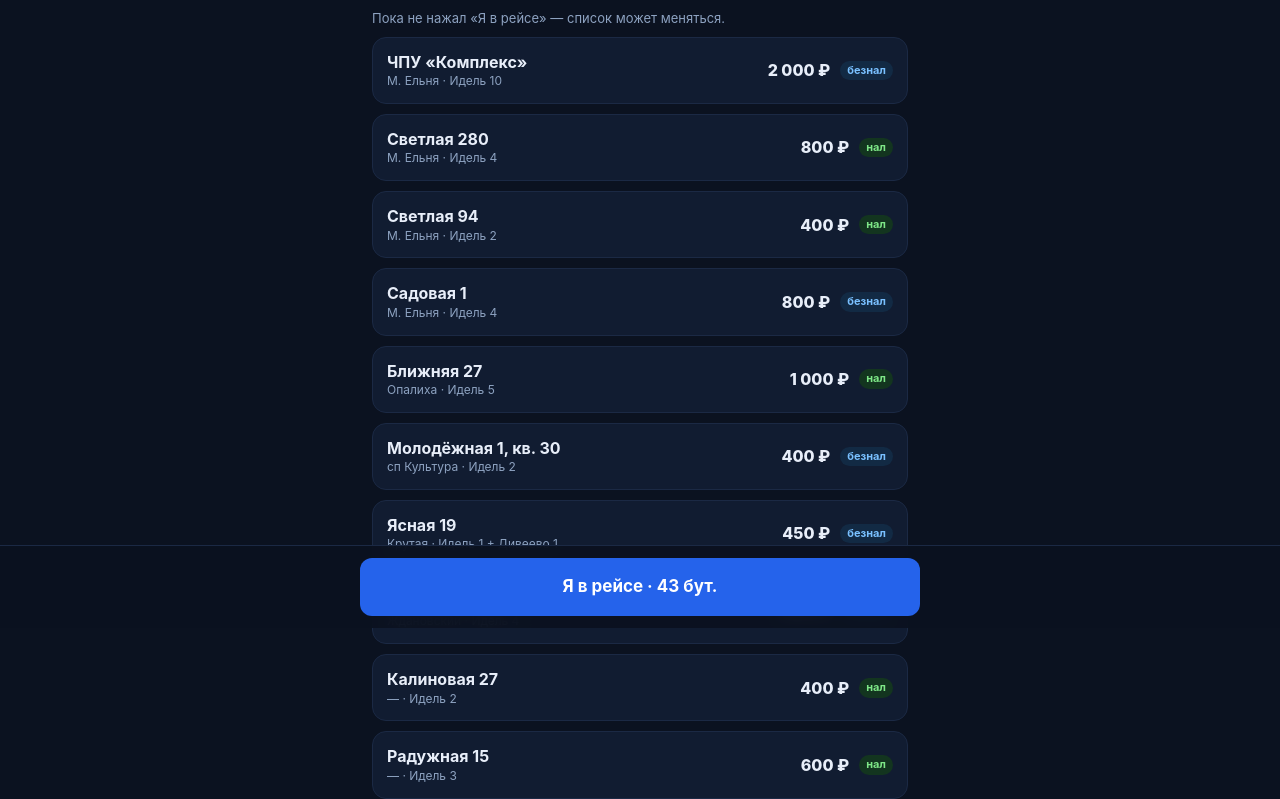
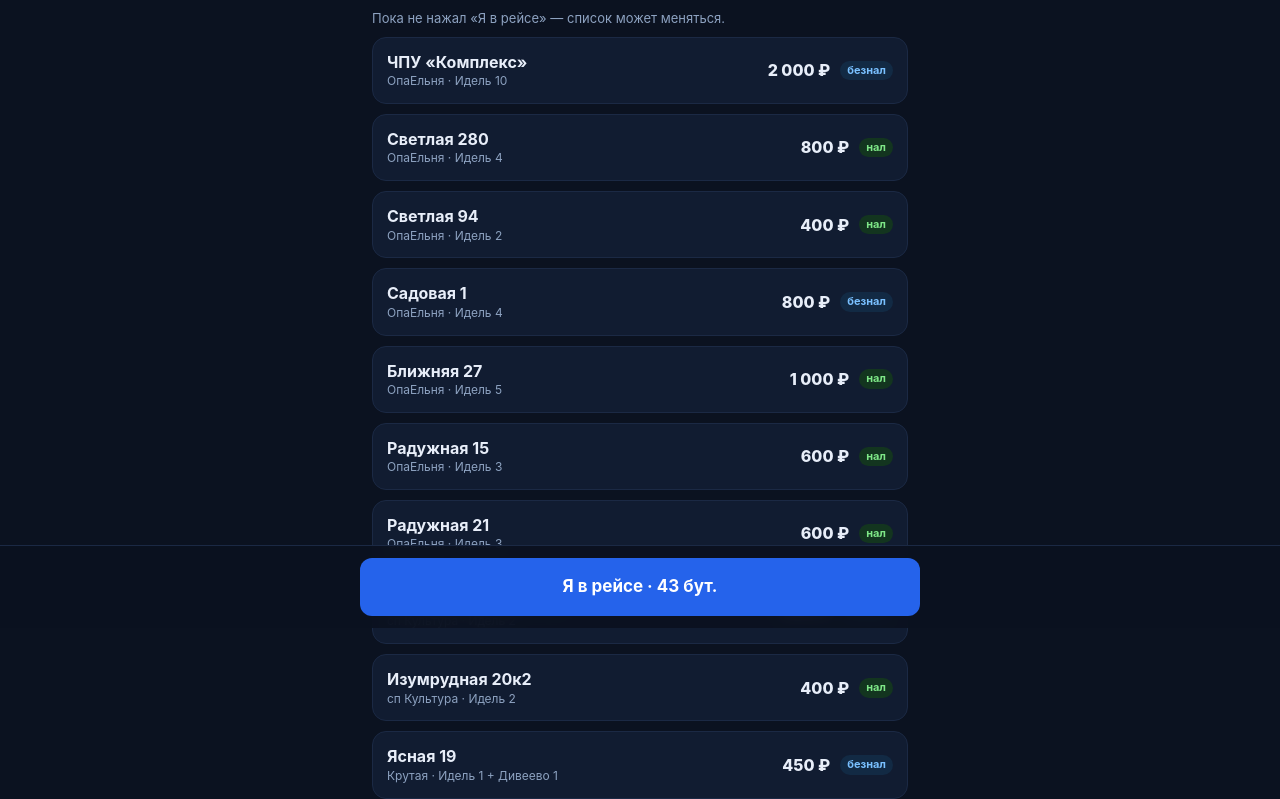
Before and after one commit to goginJR/voda, a plain HTML site: page index.html in a window 1280 px wide. Shown: the part 172-971 px from the top of the page. Drawn offline with Linux system fonts and the light colour scheme.

Commit message:
Район ОпаЕльня, уточнены деревни

```diff
--- a/index.html
+++ b/index.html
@@ -77,22 +77,22 @@
 
 <script>
 const PAY_PER_BOTTLE = 80;          // фикса водителю, ₽ за бутыль
-const KEY = 'reis-2026-10-01-v2';
+const KEY = 'reis-2026-10-01-v3';
 
 // Заявки на 01.10.2026 — разобраны из группы «ЗАЯВКИ»
 const SEED = [
-  {id:1,  vill:'М. Ельня',   addr:'ЧПУ «Комплекс»',      name:'',                       tel:'',             pay:'card', items:[{w:'Идель',q:10,p:200}], tara:'', note:'висит с 29.09'},
-  {id:2,  vill:'М. Ельня',   addr:'Светлая 280',         name:'',                       tel:'',             pay:'cash', items:[{w:'Идель',q:4,p:200}],  tara:'', note:'висит с 28.09'},
-  {id:3,  vill:'М. Ельня',   addr:'Светлая 94',          name:'Татьяна Николаевна',     tel:'',             pay:'cash', items:[{w:'Идель',q:2,p:200}],  tara:'', note:'с 30.09'},
-  {id:4,  vill:'М. Ельня',   addr:'Садовая 1',           name:'Ибрагимова Татьяна Александровна', tel:'89202920020', pay:'card', items:[{w:'Идель',q:4,p:200}], tara:'есть', note:''},
-  {id:5,  vill:'Опалиха',    addr:'Ближняя 27',          name:'',                       tel:'',             pay:'cash', items:[{w:'Идель',q:5,p:200}],  tara:'', note:'с 30.09'},
-  {id:6,  vill:'сп Культура',addr:'Молодёжная 1, кв. 30',name:'Кабанова Нина Васильевна', tel:'89524496923', pay:'card', items:[{w:'Идель',q:2,p:200}], tara:'есть', note:'4 этаж, домофон 32705'},
-  {id:7,  vill:'Крутая',     addr:'Ясная 19',            name:'Одинцова Ольга',         tel:'+79202941877', pay:'card', items:[{w:'Идель',q:1,p:200},{w:'Дивеево',q:1,p:250}], tara:'есть', note:''},
-  {id:8,  vill:'Ждановский', addr:'Кленовая 5/2',        name:'Коломенцев Антон Владимирович', tel:'+79503616463', pay:'card', items:[{w:'Идель',q:4,p:200}], tara:'есть', note:''},
-  {id:9,  vill:'—',          addr:'Калиновая 27',        name:'',                       tel:'',             pay:'cash', items:[{w:'Идель',q:2,p:200}],  tara:'', note:''},
-  {id:10, vill:'—',          addr:'Радужная 15',         name:'',                       tel:'',             pay:'cash', items:[{w:'Идель',q:3,p:200}],  tara:'', note:''},
-  {id:11, vill:'—',          addr:'Радужная 21',         name:'',                       tel:'',             pay:'cash', items:[{w:'Идель',q:3,p:200}],  tara:'', note:'заявка 12:37'},
-  {id:12, vill:'—',          addr:'Изумрудная 20к2',     name:'',                       tel:'',             pay:'cash', items:[{w:'Идель',q:2,p:200}],  tara:'', note:'с 30.09'}
+  {id:1,  vill:'ОпаЕльня',   addr:'ЧПУ «Комплекс»',      name:'',                       tel:'',             pay:'card', items:[{w:'Идель',q:10,p:200}], tara:'', note:'висит с 29.09'},
+  {id:2,  vill:'ОпаЕльня',   addr:'Светлая 280',         name:'',                       tel:'',             pay:'cash', items:[{w:'Идель',q:4,p:200}],  tara:'', note:'висит с 28.09'},
+  {id:3,  vill:'ОпаЕльня',   addr:'Светлая 94',          name:'Татьяна Николаевна',     tel:'',             pay:'cash', items:[{w:'Идель',q:2,p:200}],  tara:'', note:'с 30.09'},
+  {id:4,  vill:'ОпаЕльня',   addr:'Садовая 1',           name:'Ибрагимова Татьяна Александровна', tel:'89202920020', pay:'card', items:[{w:'Идель',q:4,p:200}], tara:'есть', note:''},
+  {id:5,  vill:'ОпаЕльня',   addr:'Ближняя 27',          name:'',                       tel:'',             pay:'cash', items:[{w:'Идель',q:5,p:200}],  tara:'', note:'с 30.09'},
+  {id:6,  vill:'ОпаЕльня',   addr:'Радужная 15',         name:'',                       tel:'',             pay:'cash', items:[{w:'Идель',q:3,p:200}],  tara:'', note:''},
+  {id:7,  vill:'ОпаЕльня',   addr:'Радужная 21',         name:'',                       tel:'',             pay:'cash', items:[{w:'Идель',q:3,p:200}],  tara:'', note:'заявка 12:37'},
+  {id:8,  vill:'сп Культура',addr:'Молодёжная 1, кв. 30',name:'Кабанова Нина Васильевна', tel:'89524496923', pay:'card', items:[{w:'Идель',q:2,p:200}], tara:'есть', note:'4 этаж, домофон 32705'},
+  {id:9,  vill:'сп Культура',addr:'Изумрудная 20к2',     name:'',                       tel:'',             pay:'cash', items:[{w:'Идель',q:2,p:200}],  tara:'', note:'с 30.09'},
+  {id:10, vill:'Крутая',     addr:'Ясная 19',            name:'Одинцова Ольга',         tel:'+79202941877', pay:'card', items:[{w:'Идель',q:1,p:200},{w:'Дивеево',q:1,p:250}], tara:'есть', note:''},
+  {id:11, vill:'Крутая',     addr:'Калиновая 27',        name:'',                       tel:'',             pay:'cash', items:[{w:'Идель',q:2,p:200}],  tara:'', note:''},
+  {id:12, vill:'Ждановский', addr:'Кленовая 5/2',        name:'Коломенцев Антон Владимирович', tel:'+79503616463', pay:'card', items:[{w:'Идель',q:4,p:200}], tara:'есть', note:''}
 ];
 
 let S = load();
--- a/sw.js
+++ b/sw.js
@@ -1,4 +1,4 @@
-const CACHE = 'reis-v2';
+const CACHE = 'reis-v3';
 const FILES = ['./', './index.html', './manifest.webmanifest', './icons/icon-192.png', './icons/icon-512.png'];
 self.addEventListener('install', e => {
   e.waitUntil(caches.open(CACHE).then(c => c.addAll(FILES)).then(() => self.skipWaiting()));
```
